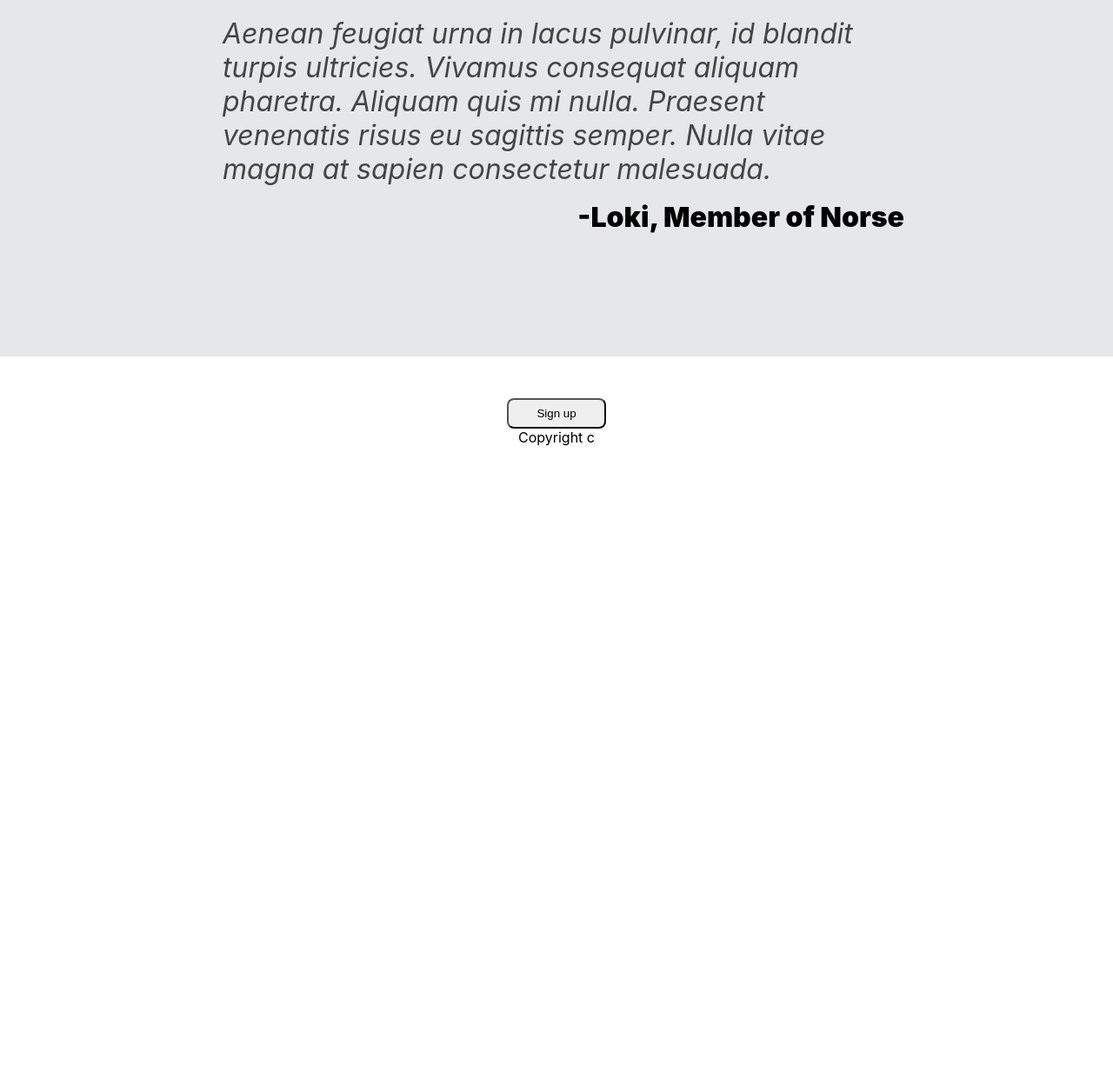
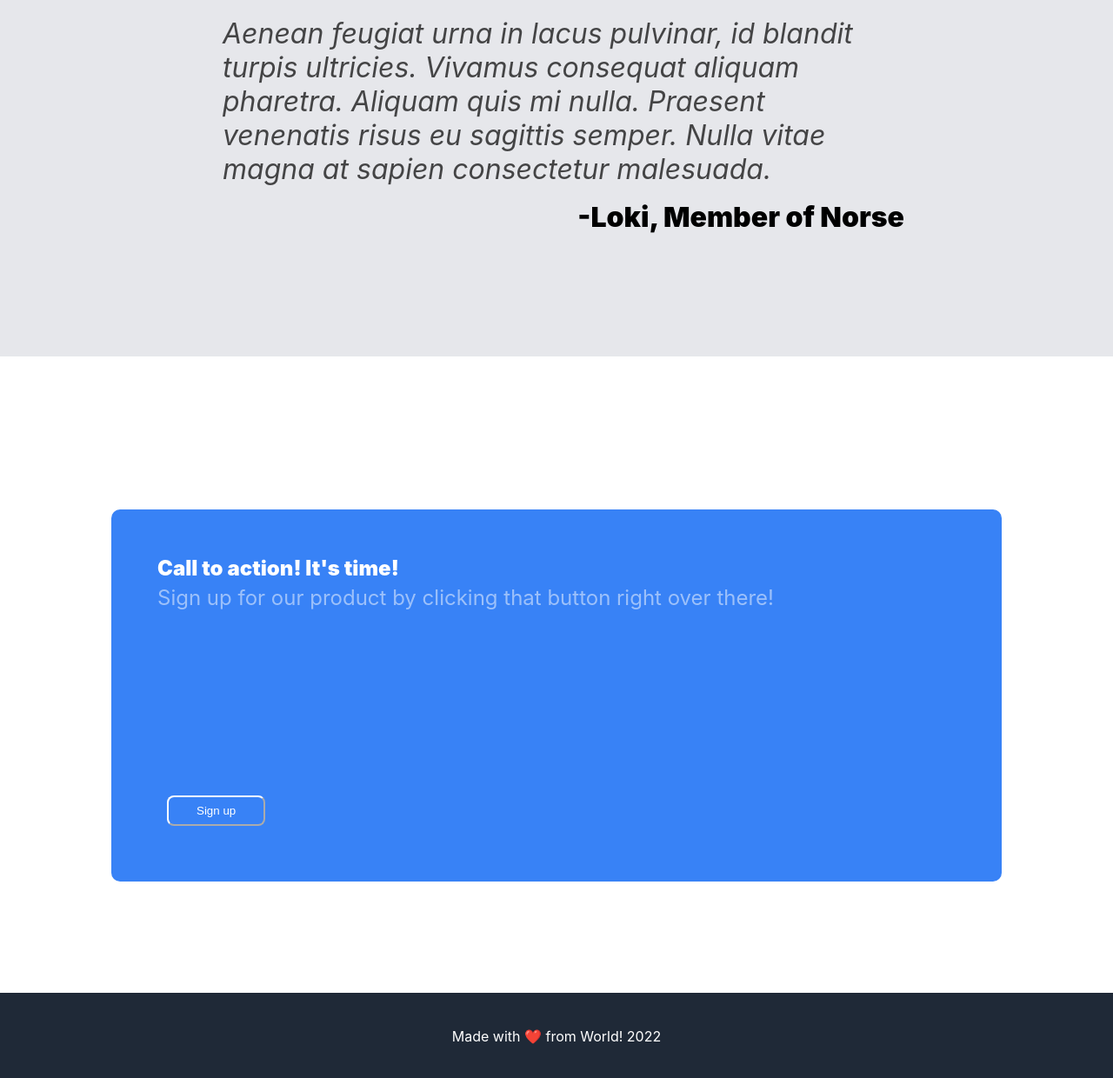
Before and after one commit to sanmert/landing-page, a plain HTML site: page index.html in a window 1280 px wide. Shown: the part 1152-2392 px from the top of the page at 87% size. Before the commit the page ends 1665 px from the top, so only its background shows below. Drawn offline with Linux system fonts and the light colour scheme.

Commit message:
Edit footer and blue-box

```diff
--- a/index.html
+++ b/index.html
@@ -58,16 +58,17 @@
             <div class="quote-writer">-Loki, Member of Norse</div>
         </div>
     </div>
+            <div class="blue-background">
         <div class="blue-box">
-                <div class="blue-container">
-            <div class="blue-header"></div>
-            <div class="blue-text"></div>
-                </div>
+        <div class="blue-container">
+            <div class="blue-header">Call to action! It's time!</div>
+            <div class="blue-text">Sign up for our product by clicking that button right over there!</div>
+        </div>
             <button class="blue-up">Sign up</button>
         </div>
-
+            </div>
         <div class="footer">
-            <div class="footer-text">Copyright c </div>
+            <div class="footer-text">Made with ❤️ from World! 2022</div>
         </div>
 </body>
 </html>
--- a/style.css
+++ b/style.css
@@ -175,3 +175,53 @@ img.mid {
     font-weight: 900;
     margin-bottom: 3rem;
 }
+
+.blue-background {
+    background-color: white;
+    margin: 7rem;
+}
+
+.blue-box {
+    display:flex;
+    font-size: x-large;
+    color: white;
+    background-color: #3882F6;
+    border-radius: 10px;
+    flex-wrap: wrap;
+    gap: 8rem;
+    margin: 1rem;
+    padding: 1rem;
+}
+
+.blue-container {
+    margin: 1rem;
+    padding: 1rem;
+}
+
+.blue-header {
+    margin: 5px;
+    font-weight: 900;
+}
+
+.blue-text {
+    opacity: 50%;
+    margin: 5px;
+}
+
+.blue-up {
+    align-self: center;
+    margin: 3rem;
+    color: white;
+    background-color: #3882F6;
+    border-color: white;
+}
+
+.footer {
+    display: flex;
+    justify-content: center;
+    align-items: center;
+    height: 100px;
+    background-color: #1F2937;
+    color: white;
+    width: 100%;
+}
```
